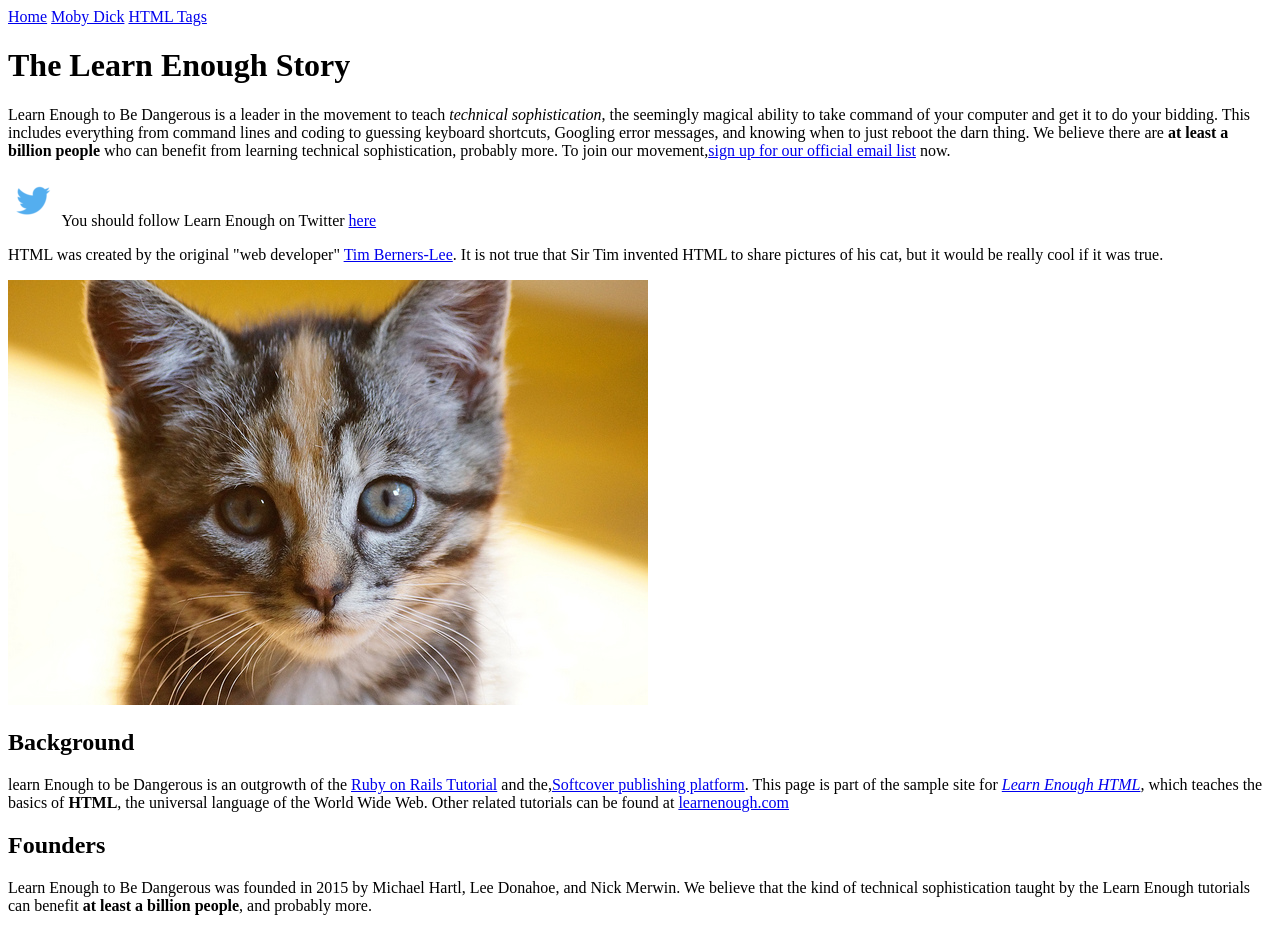
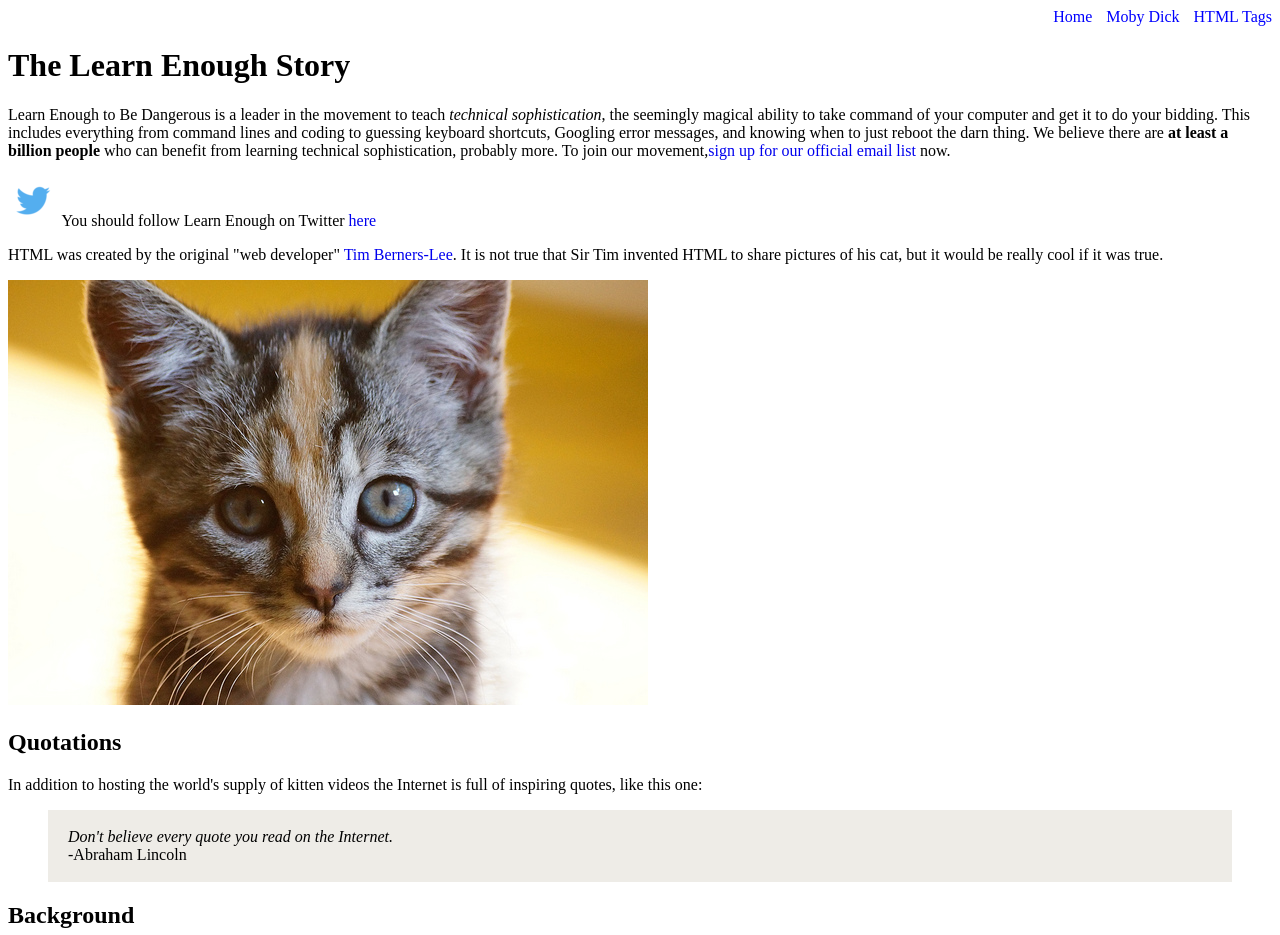
Before and after one commit to Benmuiruri/sample_website, a plain HTML site: page index.html in a window 1280 px wide. Shown: the top 935 px of the page. Drawn offline with Linux system fonts and the light colour scheme.

Commit message:
Finish the sample website

```diff
--- /dev/null
+++ b/css/main.css
@@ -0,0 +1,12 @@
+.link-format{
+  text-decoration: none;
+}
+.image-link {
+  text-decoration: none;
+}
+.nav-menu {
+  text-align: right;
+}
+.nav-spacing {
+  margin-left: 10px; text-decoration: none; color: blue;
+}
--- a/index.html
+++ b/index.html
@@ -3,13 +3,14 @@
 <head>
   <title>Learn Enough HTML</title>
   <meta charset="utf-8">
+  <link rel="stylesheet" type="text/css" href="css/main.css">
 </head>
 <body>
 
-  <div>
-    <a href="index.html">Home</a>
-    <a href="moby_dick.html">Moby Dick</a>
-    <a href="tags.html">HTML Tags</a>
+  <div id="main-nav" class="nav-menu">
+    <a href="index.html" class="nav-spacing">Home</a>
+    <a href="moby_dick.html" class="nav-spacing" >Moby Dick</a>
+    <a href="tags.html" class="nav-spacing">HTML Tags</a>
   </div>
 
   <h1>The Learn Enough Story</h1>
@@ -19,26 +20,40 @@
     command of your computer and get it to do your bidding. This includes everything from command lines and coding to guessing keyboard shortcuts,
     Googling error messages, and knowing when to just reboot the darn thing.
     We believe there are <strong>at least a billion people</strong> who can benefit from learning technical sophistication, probably more.
-    To join our movement,<a href="https://learnenough.com/email">sign up for our official email list</a> now.
+    To join our movement,<a href="https://learnenough.com/email" class="link-format">sign up for our official email list</a> now.
   </p>
   <p>
-    <a href="https://twitter.com/learnenough" target="_blank" rel="noopener" style="text-decoration: none;">
+    <a href="https://twitter.com/learnenough" target="_blank" rel="noopener" class="link-format">
       <img src="images/small_twitter_logo.png">
     </a>
-    You should follow Learn Enough on Twitter <a href="https://twitter.com/learnenough" target="_blank" rel="noopener">here</a>
+
+    You should follow Learn Enough on Twitter <a href="https://twitter.com/learnenough" target="_blank" rel="noopener" class="link-format">here</a>
   </p>
   <p>
-    HTML was created by the original "web developer" <a href="https://en.wikipedia.org/wiki/Tim_Berners-Lee">Tim Berners-Lee</a>. It is not true that Sir Tim invented HTML to share pictures of his cat, but it would be really cool if it was true.
+    HTML was created by the original "web developer" <a href="https://en.wikipedia.org/wiki/Tim_Berners-Lee" class="link-format">Tim Berners-Lee</a>. It is not true that Sir Tim invented HTML to share pictures of his cat, but it would be really cool if it was true.
   </p>
   <a href="https://www.flickr.com/photos/deborah_s_perspective/14144861329">
     <img src="images/kitten.jpg" alt="An adorable Kitten">
   </a>
 
+  <h2>Quotations</h2>
+  <p>
+    In addition to hosting the world's supply of kitten videos the Internet is full of inspiring quotes, like this one:
+  </p>
+
+  <blockquote style="padding: 2px 20px; background-color: #EEECE7">
+    <p>
+      <em>Don't believe every quote you read on the Internet.</em>
+      <br>
+      -Abraham Lincoln
+    </p>
+  </blockquote>
+
   <h2>Background</h2>
   <p>
-    learn Enough to be Dangerous is an outgrowth of the <a href="https://railstutorial.org/">Ruby on Rails Tutorial</a> and the,<a href="https://www.softcover.io/">Softcover publishing platform</a>. This page is part of the sample site for <a href="https://www.learnenough.com/html"><em>Learn Enough HTML</em></a>, which teaches the basics of <strong>HTML</strong>, the universal language of the World Wide Web. Other related tutorials can be found at <a href="https://www.learnenough.com/">learnenough.com</a>
+    learn Enough to be Dangerous is an outgrowth of the <a href="https://railstutorial.org/" class="link-format">Ruby on Rails Tutorial</a> and the,<a href="https://www.softcover.io/" class="link-format">Softcover publishing platform</a>. This page is part of the sample site for <a href="https://www.learnenough.com/html" class="link-format"><em>Learn Enough HTML</em></a>, which teaches the basics of <strong>HTML</strong>, the universal language of the World Wide Web. Other related tutorials can be found at <a href="https://www.learnenough.com/" class="link-format">learnenough.com</a>
   </p>
-  <h2>Founders</h2>
+  <h2 id="founders">Founders</h2>
   <p>
     Learn Enough to Be Dangerous was founded in 2015 by Michael Hartl, Lee
     Donahoe, and Nick Merwin. We believe that the kind of technical
@@ -48,17 +63,17 @@
   <h3>Michael Hartl</h3>
   <img src="https://gravatar.com/avatar/ffda7d145b83c4b118f982401f962ca6?s=150" alt="Michael Hartl">
   <p>
-    Michael is the creator of the <a href="https://www.railstutorial.org/">
+    Michael is the creator of the <a href="https://www.railstutorial.org/" class="link-format">
     Ruby on Rails Tutorial</a> and principal author of the
-    <a href="https://www.learnenough.com/">Learn Enough to Be Dangerous</a>
+    <a href="https://www.learnenough.com/" class="link-format">Learn Enough to Be Dangerous</a>
     introductory sequence. He is an advanced student of
-    <a href="https://www.kravmaga.com/">Krav Maga</a> and has a three-step
+    <a href="https://www.kravmaga.com/" class="link-format">Krav Maga</a> and has a three-step
     plan for world domination. Rumors that he's secretly a supervillain
     are slightly exaggerated.
   </p>
   <p>
     You should follow Michael on Twitter
-    <a href="https://twitter.com/mhartl" target="_blank" rel="noopener">here</a>.
+    <a href="https://twitter.com/mhartl" target="_blank" rel="noopener" class="link-format">here</a>.
   </p>
   <h3>Lee Donahoe</h3>
   <img src="https://gravatar.com/avatar/b65522a6f3a6899705d119d7aa232a6d?s=150" alt="Lee Donahoe">
@@ -70,7 +85,7 @@
  </p>
  <p>
    You should follow Lee on Twitter
-   <a href="https://twitter.com/leedonahoe" target="_blank" rel="noopener">here</a>.
+   <a href="https://twitter.com/leedonahoe" target="_blank" rel="noopener" class="link-format">here</a>.
  </p>
  <h3>Nick Merwin</h3>
  <img src="https://gravatar.com/avatar/e2d6ce2ba5c1b6d674ae8ff2b3b45d23?s=150" alt="Nick Merwin">
@@ -82,7 +97,7 @@
  </p>
  <p>
    You should follow Nick on Twitter
-   <a href="https://twitter.com/nickmerwin" target="_blank" rel="noopener">here</a>.
+   <a href="https://twitter.com/nickmerwin" target="_blank" rel="noopener" class="link-format">here</a>.
  </p>
  <h2>Learner</h2>
  <p>
@@ -95,7 +110,7 @@
 </p>
 <p>
   You should follow Nick on Twitter
-  <a href="https://twitter.com/lbenten" target="_blank" rel="noopener">here</a>.
+  <a href="https://twitter.com/lbenten" target="_blank" rel="noopener" class="link-format">here</a>.
 </p>
 </body>
 </html>
```
Also changed, not shown: moby_dick.html (+11 -10 lines), tags.html (+5 -4 lines).
